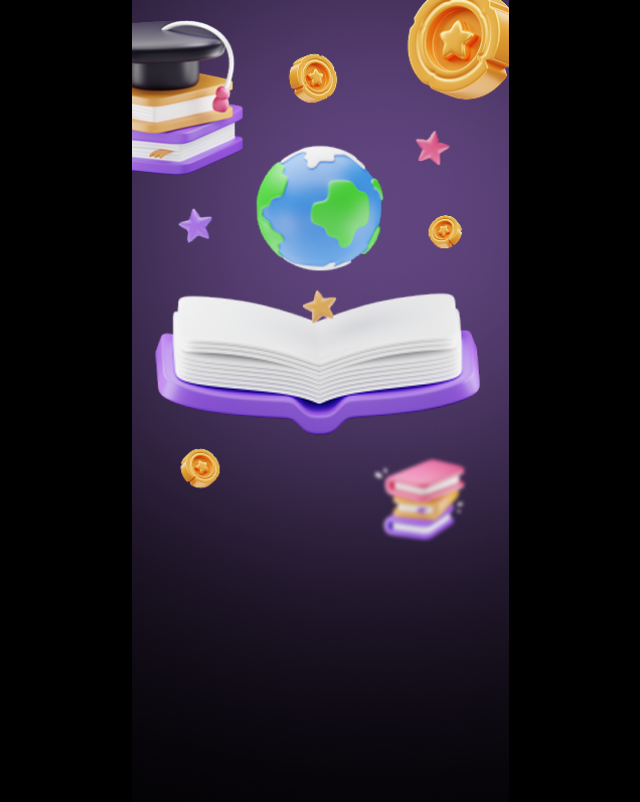
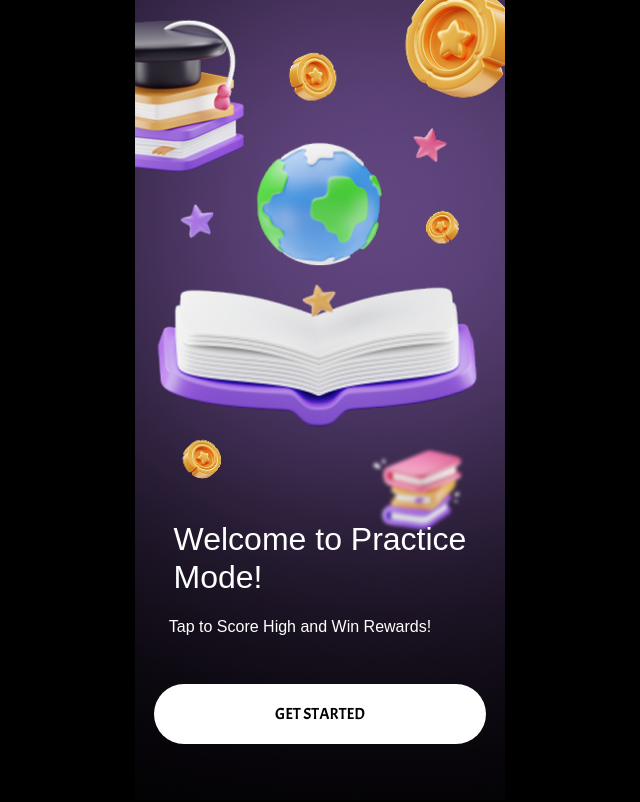
Before and after one commit to lirunziii/frontend, a plain HTML site: page index.html in a window 1280 px wide. Shown: the whole page, without its empty margins (320-960 px from the left). Drawn offline with Linux system fonts and the light colour scheme; a web font is replaced by a local one.

Commit message:
12.3 start page

```diff
--- a/index.html
+++ b/index.html
@@ -1,21 +1,85 @@
 <!DOCTYPE html>
 <html lang="zh-CN">
 <head>
-    <meta charset="UTF-8">
-    <meta name="viewport" content="width=device-width, initial-scale=1.0">
+    <meta charset="UTF-8"> <!-- 设置网页编码为 UTF-8，支持中文 -->
+    <meta name="viewport" content="width=device-width, initial-scale=1.0"> <!-- 手机适配 -->
     <title>Document</title>
+    <link href="https://fonts.googleapis.com/css2?family=Inter&family=ABeeZee&family=Acme&family=ADLaM+Display&display=swap" rel="stylesheet">
     <style>
-        body{
-            background-color: black;
-            background-image: url(./sc/backg.png);
-            background-repeat: no-repeat;
-            background-size: auto 100%;
-            height: 100vh;
-            background-position: center center;
+        body {
+            margin: 0; /* 去掉默认白边 */
+            background: black; /* 让背景图左右出现空白时显示黑色 */
+            display: flex; /* 使用 flex 布局，让内容在屏幕中间 */
+            justify-content: center; /* 水平居中 wrapper 容器 */
+            align-items: center; /* 垂直居中 wrapper 容器 */
+            height: 100vh; /* body 高度等于视口高度 */
+        }
+
+        /* 外层容器。大小完全由图片自动决定 */
+        .wrapper {
+            position: relative; /* 让内部 content 可以 absolute 叠在图片上 */
+        }
+
+        /* 背景图：用 img 代替 CSS 背景，目的是让图片大小可测可跟随 */
+        .bg {
+            height: 100vh; /* 图片高度铺满屏幕高度 */
+            width: auto;   /* 宽度自适应等比例缩放 */
+            display: block; /* 去除图片默认的底部小空隙 */
+        }
+
+        /* 内容容器，覆盖在图片上面 */
+        .content {
+            position: absolute; /* 绝对定位，叠在图片上 */
+            inset: 0; /* 上下左右全部贴齐 wrapper，也就是覆盖整张图片 */
+            text-align: left;/* 内容左对齐 */
+            display: flex;
+            flex-direction: column;  /* 让文字和按钮垂直排列 */
+            align-items: center;     /* 让文字块 + 按钮居中 */
+        }
+
+        h1 {
+            margin-top: 65vh;
+            color: white;
+            font-size: 32px;
+            line-height: 119%;
+            font-weight: 400;
+            font-family:"ADLaM Display", Arial, sans-serif;
+        }
+        p {
+            margin-top: 0vh;
+            margin-left: -5vh;
+            color: white;
+            font-size: 16px;
+            font-family:"ABeeZee", Arial, sans-serif;
+        }
+        .btn {
+            margin-top: 4vh;
+            background: white;
+            color: black;
+            width: 90%;
+            height: 60px;
+            font-size: 16px;
+            border-radius: 100px;
+            border: none;
+            cursor: pointer;
+            font-family:"Acme", Arial, sans-serif;
         }
     </style>
 </head>
+
 <body>
+    <!-- 整个背景图 & 内容的容器 -->
+    <div class="wrapper">
 
+        <!-- 背景图片（可自动缩放） -->
+        <img src="./sc/backg.png" class="bg" />
+
+        <!-- 放文字 / 按钮 / 图标的区域 -->
+        <div class="content">
+            <h1>Welcome to Practice<br>Mode!</h1>
+            <p>Tap to Score High and Win Rewards!</p>
+            <button class="btn" id="openLogin">GET STARTED</button>
+        </div>
+    </div>
 </body>
 </html>
```
